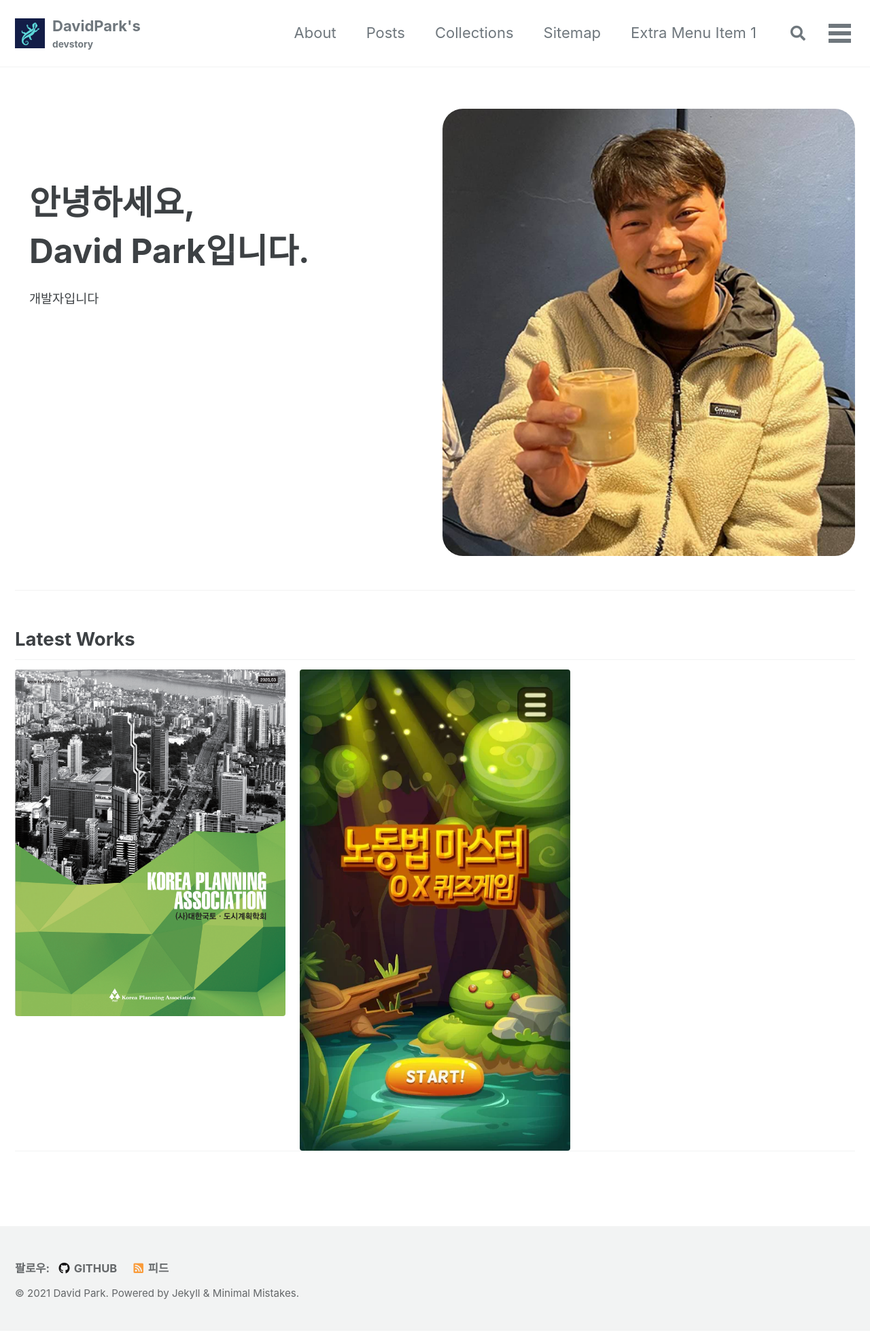
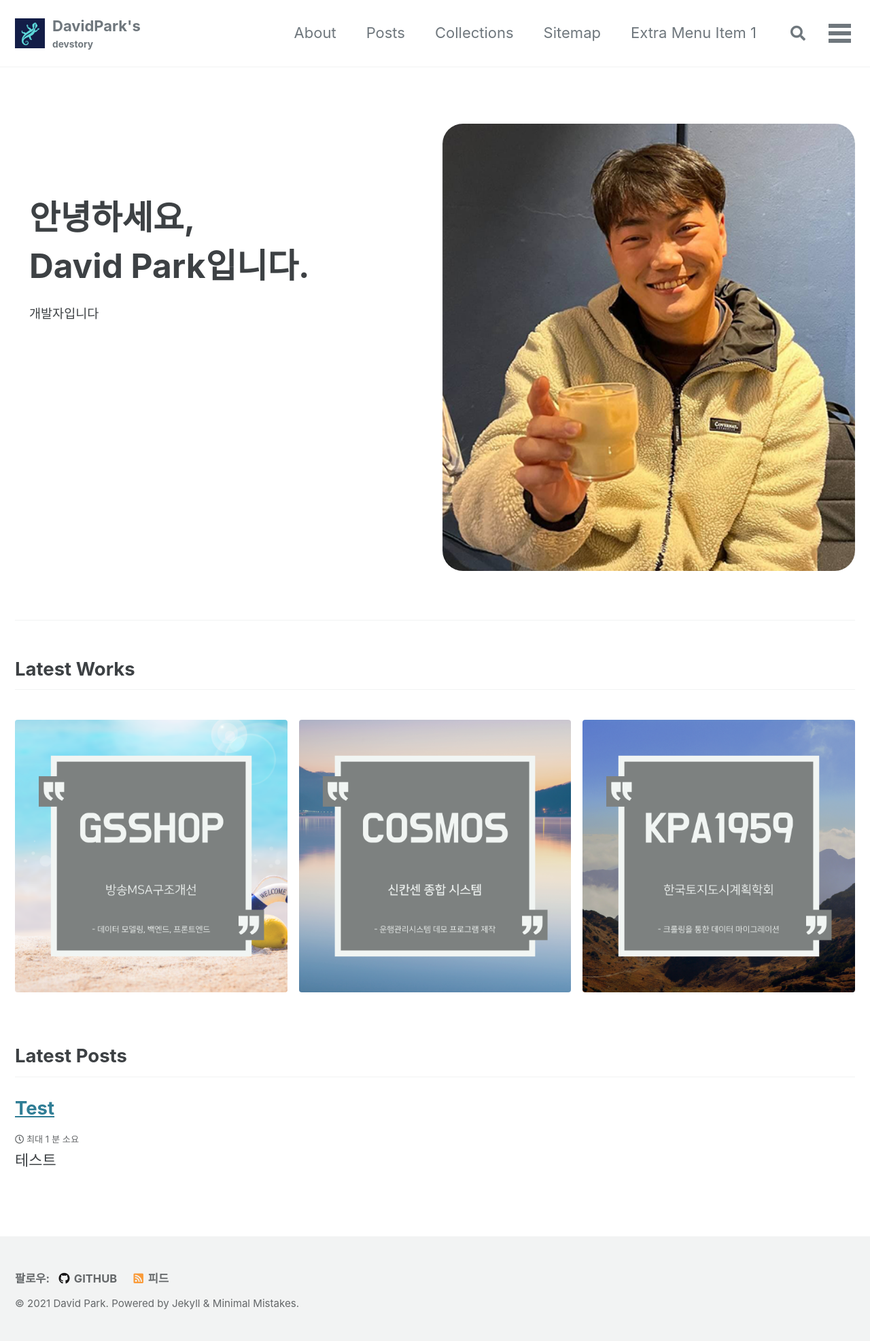
Before and after one commit to davidpark20/davidpark20.github.io, a Jekyll site: the page built from index.md, in a window 1280 px wide. Shown: the whole page at 68% size. Built offline with Jekyll 4.4.1, drawn with Linux system fonts in a browser that asks for light colours; cached includes are drawn as plain includes.

Commit message:
edit index projects

```diff
--- a/_sass/minimal-mistakes/_archive.scss
+++ b/_sass/minimal-mistakes/_archive.scss
@@ -242,6 +242,7 @@
   @include clearfix();
   margin-bottom: 2em;
   border-bottom: 1px solid $border-color;
+  padding: 1em 0;
 
   .archive__item-title {
     margin-bottom: 0;
@@ -419,60 +420,11 @@
     }
   }
 
-  &--projects {
-    position: relative;
-    margin-bottom: 2em;
-    font-size: 1.125em;
-
-    @include breakpoint($small) {
-      float: left;
-      margin-bottom: 0;
-      width: span(4 of 12);
-
-      &:nth-child(3n + 1) {
-        clear: both;
-        margin-left: 0;
-      }
-
-      &:nth-child(3n + 2) {
-        clear: none;
-        margin-left: gutter(of 12);
-      }
-
-      &:nth-child(3n + 3) {
-        clear: none;
-        margin-left: gutter(of 12);
-      }
-
-      .feature__item-teaser {
-        max-height: 200px;
-        overflow: hidden;
-      }
-
-      .archive__item-body {
-        position: absolute;
-        top: 0;
-        background-color: rgba(200, 200, 200, 0.7);
-        width: 100%;
-        height: 100%;
-        padding-top: 80%;
-        text-align: center;
-        opacity: 0;
-      }
-
-      .archive__item-body:hover {
-        opacity: 1;
-      }
-    }
-  }
-
   &--profile {
     position: relative;
-    //float: left;
     margin-left: 0;
     margin-right: 0;
     width: 100%;
-    //justify-content: space-between;
     clear: both;
     font-size: 1.125em;
 
--- a/index.md
+++ b/index.md
@@ -2,27 +2,30 @@
 layout: splash
 permalink: /
 hidden: true
-feature_row:
+feature_row_profile:
     - image_path: /assets/images/profile.png
       alt: "profile"
       title: "안녕하세요,<br> David Park입니다."
       excerpt: "개발자입니다"
-feature_row2:
-    - image_path: /assets/images/projects-kpa1959.png
-      alt: "대한국토도시계획학회 리뉴얼"
-      title: "대한국토도시계획학회<br/>리뉴얼"
-      url: "#test-link"
-      btn_label: "Read More"
-      btn_class: "btn--primary"
-    - image_path: /assets/images/projects-labor_master.png
-      alt: "노동법마스터 OX 퀴즈게임"
-      title: "노동법마스터<br/>OX 퀴즈게임"
-      url: "#test-link"
-      btn_label: "Read More"
-      btn_class: "btn--primary"
+projects:
+    - url: /assets/images/unsplash-gallery-image-1.jpg
+      image_path: /assets/projects_thumbnail/projects-gsshop.png
+      alt: "GSSHOP MSA 방송구조개선"
+    - url: /assets/images/unsplash-gallery-image-2.jpg
+      image_path: /assets/projects_thumbnail/projects-cosmos.png
+      alt: "COSMOS 신칸센종합시스템"
+    - url: /assets/images/unsplash-gallery-image-3.jpg
+      image_path: /assets/projects_thumbnail/projects-kpa.png
+      alt: "KPA1959 한국토지도시계획학회"
 ---
+
 &nbsp;
 &nbsp;
-{% include feature_row id="feature_row" type="profile" %}
+{% include feature_row id="feature_row_profile" type="profile" %}
 ## Latest Works
-{% include feature_row id="feature_row2" type="projects" %}
+{% include gallery id="projects" %}
+
+## Latest Posts
+{% for post in site.posts %}
+  {% include archive-single.html %}
+{% endfor %}
```
Also changed, not shown: assets/images/projects-cosmos.png (deleted), assets/images/projects-kpa1959.png (deleted), assets/images/projects-labor_master.png (deleted), assets/projects_thumbnail/projects-cosmos.png (added), assets/projects_thumbnail/projects-gsshop.png (added), assets/projects_thumbnail/projects-kpa.png (added), projects-gsshop.png (deleted).
